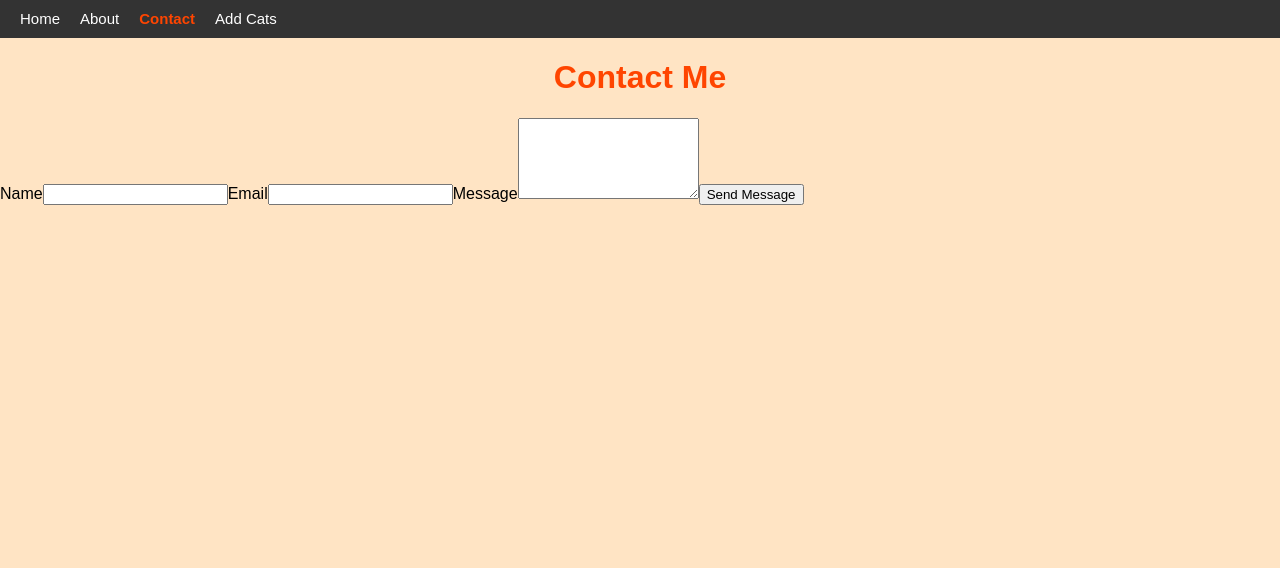
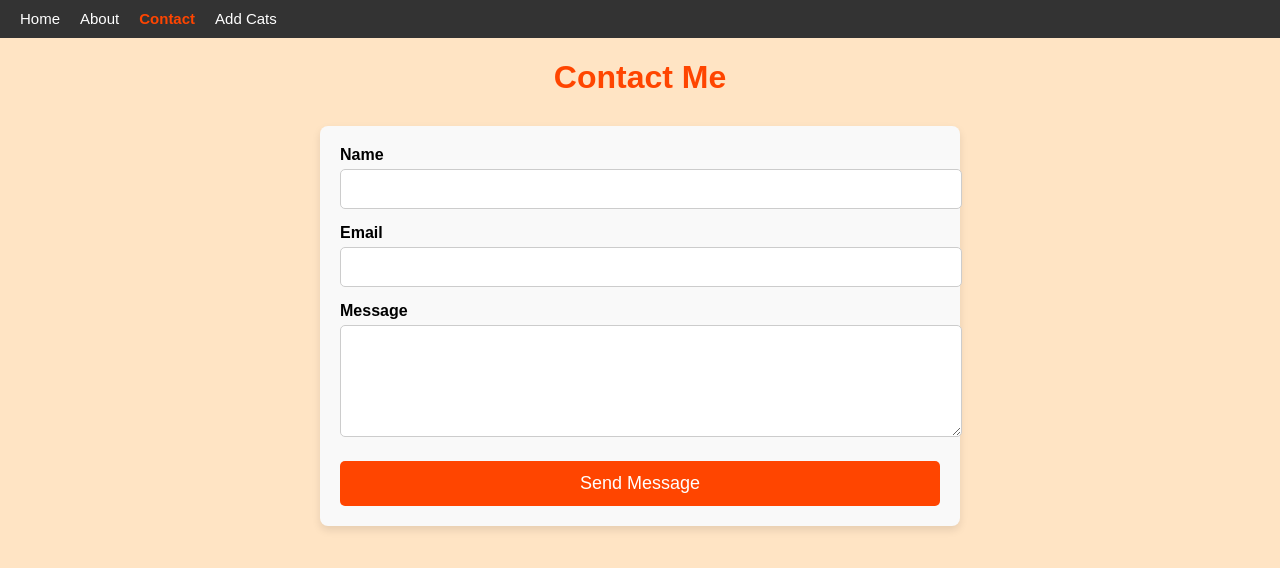
Before and after one commit to lgathumbi/cats-breed-app, a React (Create React App) app: page /contact in a window 1280 px wide. Shown: the top 568 px of the page. Built offline with nearby package versions, Linux system fonts and the light colour scheme.

Commit message:
modified

```diff
--- a/db.json
+++ b/db.json
@@ -1,91 +1,91 @@
 {
   "breeds": [
     {
-      "id": 1,
+      "id": "1",
       "name": "Siamese",
       "description": "They are vocal, social, and affectionate.",
       "image": "https://missyandzeus.com/wp-content/uploads/2024/09/siamese-cats.png"
     },
     {
-      "id": 2,
+      "id": "2",
       "name": "Maine Coon",
       "description": "They are known for their intelligence and playful nature.",
       "image": "https://cdn-ilahdjb.nitrocdn.com/nFBgKJwKnUMTgpMIKltbJvrFssdnNcoU/assets/images/optimized/rev-d537999/lapa.shop/wp-content/uploads/2024/01/mco3.jpg.pagespeed.ce.L9q_qs1HOV-381x.jpg"
     },
     {
-      "id": 3,
+      "id": "3",
       "name": "Persian",
       "description": "They have a long, luxurious coat and a calm temperament.",
       "image": "https://cdn.shopify.com/s/files/1/0589/8262/9516/t/23/assets/persian-cat-pictures-21hn32h4yempw0cu-1702031742033.jpg?v=1702031743"
     },
     {
-      "id": 4,
+      "id": "4",
       "name": "Ragdoll",
       "description": "They are large, gentle, and affectionate.",
       "image": "https://www.petcustomi.com/cdn/shop/articles/98.png?v=1712717570"
     },
     {
-      "id": 5,
+      "id": "5",
       "name": "Scottish Fold",
       "description": "They are sweet, calm, and social.",
       "image": "https://www.rover.com/blog/wp-content/uploads/2019/08/scottish-fold-white-683x1024.jpg"
     },
     {
-      "id": 6,
+      "id": "6",
       "name": "Sphynx",
       "description": "They are affectionate and enjoy human interaction.",
       "image": "https://www.pawaii.com/cdn/shop/articles/pw-blog-All-You-Need-To-Know-About-Hairless-Cats-img2.jpg?v=1692339414"
     },
     {
-      "id": 7,
+      "id": "7",
       "name": "Abyssinian",
       "description": "They are known for their short, ticked coat and playful nature.",
       "image": "https://petinsurance.com.au/wp-content/uploads/2016/07/Abyssinian_961x558-1.jpg"
     },
     {
-      "id": 8,
+      "id": "8",
       "name": "British Shorthair",
       "description": "They are calm and affectionate but independent.",
       "image": "https://i.redd.it/at-what-age-will-he-reach-full-size-v0-0m16qt62ih0b1.jpg?width=3024&format=pjpg&auto=webp&s=8b5c0b960f33bc4bf6762c02c65f69947f7a74bb"
     },
     {
-      "id": 9,
+      "id": "9",
       "name": "Russian Blue",
       "description": "They are calm and tend to form strong bonds with their owners.",
       "image": "https://a-z-animals.com/media/2019/11/Russian-Blue-on-basket-1024x535.jpg"
     },
     {
-      "id": 10,
+      "id": "10",
       "name": "Norwegian Forest Cat",
       "description": "They are large, strong, and muscular.",
       "image": "https://www.purina.co.uk/sites/default/files/styles/square_medium_440x440/public/2022-06/Norwegian%20Forest.2.jpg?h=ccdd1b23&itok=tJARI68s"
     },
     {
-      "id": 11,
+      "id": "11",
       "name": "Burmese",
       "description": "They love to be the center of attention.",
       "image": "https://www.zooplus.co.uk/magazine/wp-content/uploads/2021/09/Burmese.jpg"
     },
     {
-      "id": 12,
+      "id": "12",
       "name": "Devon Rex",
       "description": "They are small, with large ears and curly fur.",
       "image": "https://cdn.shopify.com/s/files/1/2668/1922/files/devon-rex-portrait.jpg?v=1689016765"
     },
     {
-      "id": 13,
+      "id": "13",
       "name": "American Shorthair",
       "description": "Thet are known for their muscular bodies and calm demeanor.",
       "image": "https://www.thegreatcat.org/wp-content/uploads/2020/01/American-Shorthair-Cat-2-1250x834.jpg"
     },
     {
-      "id": 14,
+      "id": "14",
       "name": "Manx",
       "description": "They are friendly and playful.",
       "image": "https://media.graphassets.com/resize=height:360,width:1280/output=format:webp/rZsW3LvHRaGGRBXMQ4dj?width=1280"
     },
     {
-      "id": 15,
+      "id": "15",
       "name": "Savannah",
       "description": "They are large and have a striking spotted coat.",
       "image": "https://namingcat.com/wp-content/uploads/2024/06/Savannah-Cat-Names.png"
@@ -95,6 +95,12 @@
       "name": "Lorna",
       "image": "https://publish.purewow.net/wp-content/uploads/sites/2/2022/01/rarest-cat-breeds.jpg?resize=720%2C780",
       "description": "They are calm"
+    },
+    {
+      "id": "1e92",
+      "name": "Lorna",
+      "image": "2wCEAAkGBxMTEhUSExMWFhUWGR0XGRgYGSAbHRsYHh0aHhsgHh0fHSggGBolGxoaITEjJikuLi4uGyAzODMtNygtLisBCgoKDg0OGxAQGy0lICYwLS0tLS8tLTctLTUtLS0tLy0tLy0tLS0tLS8tLS0tLS0tLS0tLS0tLS0tLS0tLS0tLf",
+      "description": "They are calm"
     }
   ]
 }
--- a/src/Components/Contact.js
+++ b/src/Components/Contact.js
@@ -1,24 +1,129 @@
-import React from 'react'
+import React from 'react';
 
 function Contact() {
   return (
     <>
-     <h1 className="contact-form" style={{justifyContent:"center", textAlign:"center", color:"orangered"}}>Contact Me</h1>
-     <form >
-        <label for="name">Name</label>
-        <input type="text" id="name" name="name" required/>
+      <h1
+        className="contact-form"
+        style={{
+          justifyContent: 'center',
+          textAlign: 'center',
+          color: 'orangered',
+          marginBottom: '30px',
+        }}
+      >
+        Contact Me
+      </h1>
+      <form
+        style={{
+          maxWidth: '600px',
+          margin: '0 auto',
+          padding: '20px',
+          borderRadius: '8px',
+          boxShadow: '0 4px 8px rgba(0, 0, 0, 0.1)',
+          backgroundColor: '#f9f9f9',
+        }}
+      >
+        <div style={{ marginBottom: '15px' }}>
+          <label
+            htmlFor="name"
+            style={{
+              display: 'block',
+              fontSize: '16px',
+              fontWeight: 'bold',
+              marginBottom: '5px',
+            }}
+          >
+            Name
+          </label>
+          <input
+            type="text"
+            id="name"
+            name="name"
+            required
+            style={{
+              width: '100%',
+              padding: '10px',
+              borderRadius: '5px',
+              border: '1px solid #ccc',
+              fontSize: '16px',
+            }}
+          />
+        </div>
 
-        <label for="email">Email</label>
-        <input type="email" id="email" name="email" required/>
+        <div style={{ marginBottom: '15px' }}>
+          <label
+            htmlFor="email"
+            style={{
+              display: 'block',
+              fontSize: '16px',
+              fontWeight: 'bold',
+              marginBottom: '5px',
+            }}
+          >
+            Email
+          </label>
+          <input
+            type="email"
+            id="email"
+            name="email"
+            required
+            style={{
+              width: '100%',
+              padding: '10px',
+              borderRadius: '5px',
+              border: '1px solid #ccc',
+              fontSize: '16px',
+            }}
+          />
+        </div>
 
-        <label for="message">Message</label>
-        <textarea id="message" name="message"  rows="5" required/>
+        <div style={{ marginBottom: '20px' }}>
+          <label
+            htmlFor="message"
+            style={{
+              display: 'block',
+              fontSize: '16px',
+              fontWeight: 'bold',
+              marginBottom: '5px',
+            }}
+          >
+            Message
+          </label>
+          <textarea
+            id="message"
+            name="message"
+            rows="5"
+            required
+            style={{
+              width: '100%',
+              padding: '10px',
+              borderRadius: '5px',
+              border: '1px solid #ccc',
+              fontSize: '16px',
+              resize: 'vertical',
+            }}
+          />
+        </div>
 
-        <button type="submit">Send Message</button>
+        <button
+          type="submit"
+          style={{
+            width: '100%',
+            padding: '12px',
+            backgroundColor: 'orangered',
+            border: 'none',
+            borderRadius: '5px',
+            color: 'white',
+            fontSize: '18px',
+            cursor: 'pointer',
+          }}
+        >
+          Send Message
+        </button>
+      </form>
+    </>
+  );
+}
 
-     </form>
-    </>
-
-    )
-}
 export default Contact;
```
Also changed, not shown: src/index.css (line endings or trailing spaces), 1 other file (tests, documents, lock files or other folders).
